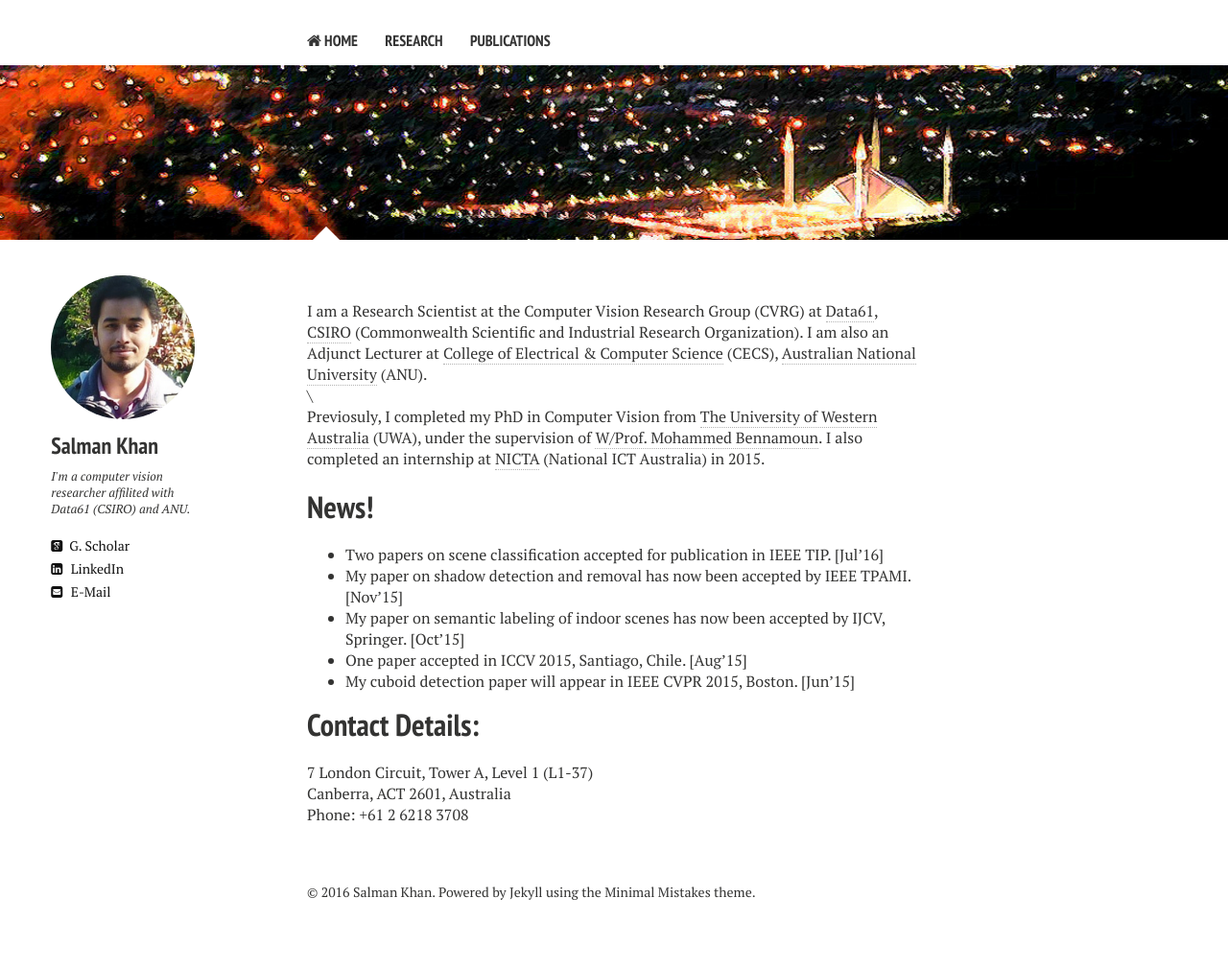
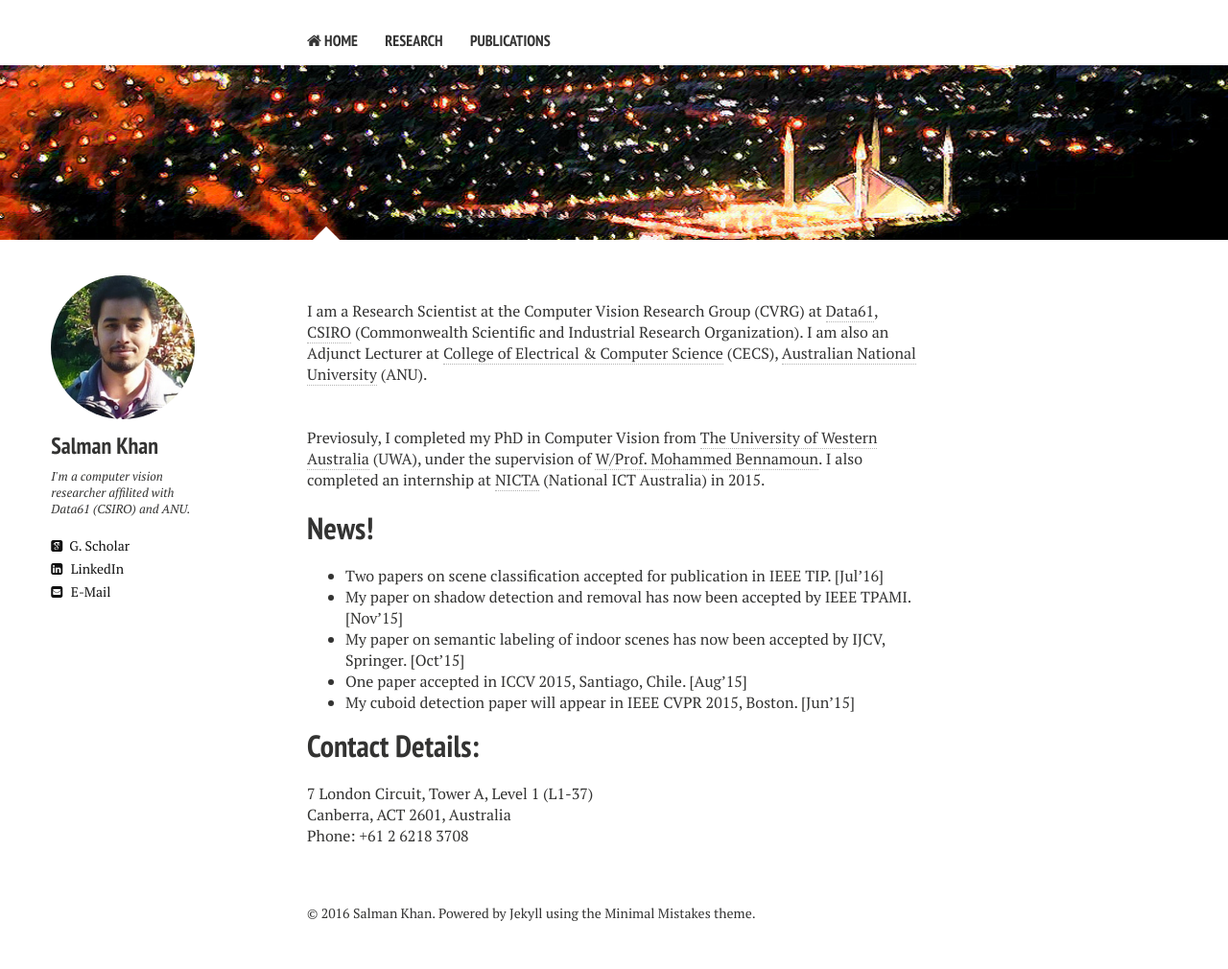
Before and after one commit to awaisrauf/salman-h-khan.github.io, a Jekyll site: the page built from index.md, in a window 1280 px wide. Shown: the whole page at 96% size. Built offline with Jekyll 4.4.1, drawn with Linux system fonts in a browser that asks for light colours; nearby versions of some CDN libraries; before the commit the page ends 988 px from its top, so only the background shows below that.

Commit message:
Update index.md

```diff
--- a/index.md
+++ b/index.md
@@ -8,7 +8,7 @@
 ---
 I am a Research Scientist at the Computer Vision Research Group (CVRG) at [Data61](http://www.data61.csiro.au/), [CSIRO](http://www.csiro.au/) (Commonwealth Scientific and Industrial Research Organization). I am also an Adjunct Lecturer at [College of Electrical & Computer Science](https://cecs.anu.edu.au/) (CECS), [Australian National University](www.anu.edu.au/) (ANU).
 
-\&nbsp;
+<br><br>
 
 Previosuly, I completed my PhD in Computer Vision from [The University of Western Australia](www.uwa.edu.au/) (UWA), under the supervision of [W/Prof. Mohammed Bennamoun](http://staffhome.ecm.uwa.edu.au/~00051632/). I also completed an internship at [NICTA](https://en.wikipedia.org/wiki/NICTA) (National ICT Australia) in 2015.
 
```
